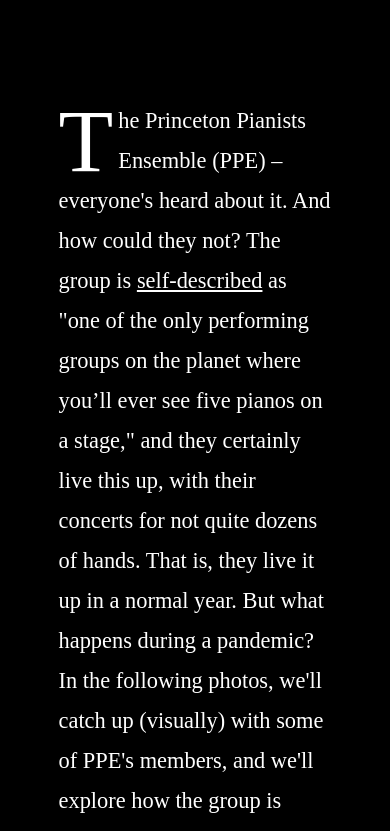
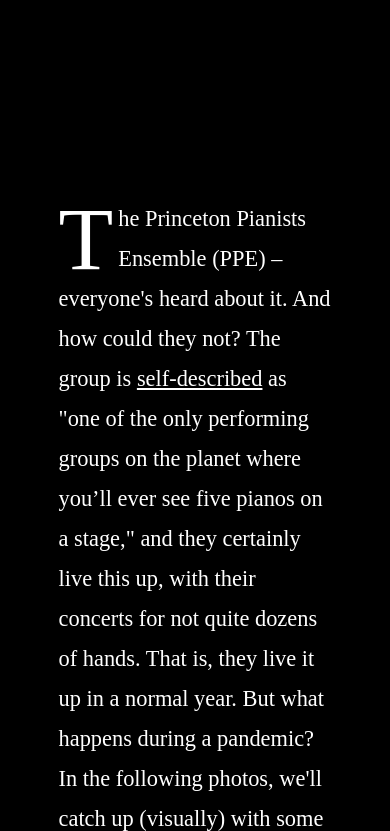
Before and after one commit to srija1021/srija1021.github.io, a plain HTML site: page index.html in a window 390 px wide. Shown: the part 760-1591 px from the top of the page. Drawn offline with nearby package versions, Linux system fonts and the light colour scheme; a web font is replaced by a local one.

Commit message:
Update styles.css

```diff
--- a/styles.css
+++ b/styles.css
@@ -184,7 +184,7 @@
     }
 
     .header {
-        margin-bottom: 25%;
+        margin-bottom: 50%;
     }
 
     h3 {
```
